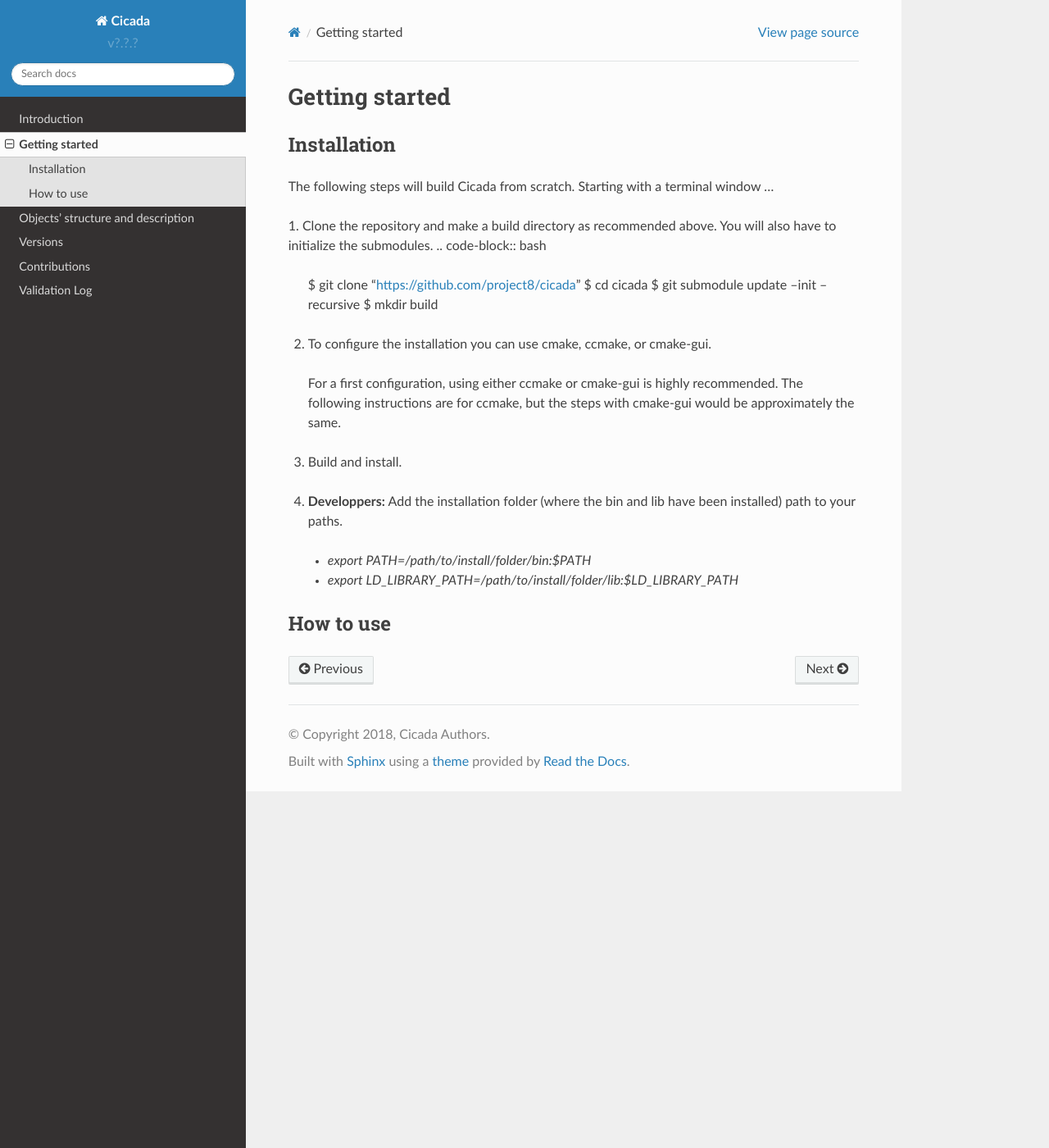
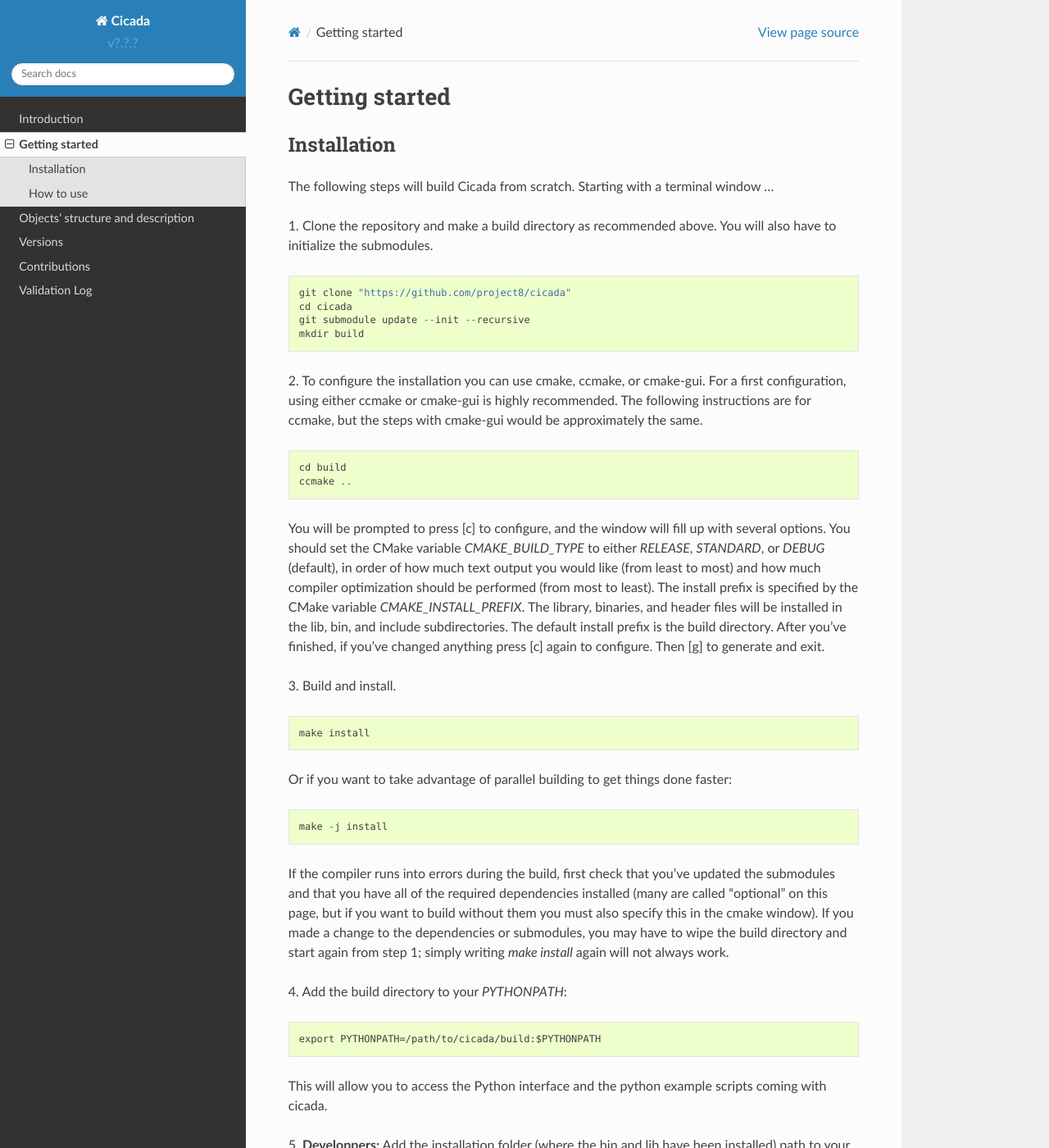
Before and after one commit to project8/cicada, a Sphinx documentation site: the page built from Documentation/GettingStarted.rst, in a window 1280 px wide and 1400 px high. Shown: the whole window at 82% size. Built offline with Sphinx 7.4.7 and the Read the Docs theme 2.0.0, drawn with Linux system fonts in a browser that asks for light colours; some of the changed text lies outside the part shown.

Commit message:
Update GettingStarted

```diff
--- a/Documentation/GettingStarted.rst
+++ b/Documentation/GettingStarted.rst
@@ -4,50 +4,82 @@
 Installation
 ~~~~~~~~~~~~
 
-
 The following steps will build Cicada from scratch.  Starting with a terminal window . . .
 
 1. Clone the repository and make a build directory as recommended above. You will also have to initialize the submodules.
-.. code-block:: bash
-   $ git clone "https://github.com/project8/cicada"
-   $ cd cicada
-   $ git submodule update --init --recursive
-   $ mkdir build
+::
+  git clone "https://github.com/project8/cicada"
+  cd cicada
+  git submodule update --init --recursive
+  mkdir build
 
-
-2. To configure the installation you can use cmake, ccmake, or cmake-gui.
-  For a first configuration, using either ccmake or cmake-gui is highly recommended.
-  The following instructions are for ccmake, but the steps with cmake-gui would be approximately the same.
-.. code-block:: bash
-   $ cd build
-   $ ccmake ..
-
-
-  You will be prompted to press [c] to configure, and the window will fill up with several options.
-
-  You should set the CMake variable `CMAKE_BUILD_TYPE` to either `RELEASE`, `STANDARD`, or `DEBUG` (default), in order of how much text output you would like (from least to most) and how much compiler optimization should be performed (from most to least).
-
-  The install prefix is specified by the CMake variable `CMAKE_INSTALL_PREFIX`.
-  The library, binaries, and header files will be installed in the lib, bin, and include subdirectories. The default install prefix is the build directory.
-
-  After you've finished, if you've changed anything press [c] again to configure.  Then [g] to generate and exit.
+2. To configure the installation you can use cmake, ccmake, or cmake-gui. For a first configuration, using either ccmake or cmake-gui is highly recommended.  The following instructions are for ccmake, but the steps with cmake-gui would be approximately the same.
+::
+  cd build
+  ccmake ..
+You will be prompted to press [c] to configure, and the window will fill up with several options.
+You should set the CMake variable `CMAKE_BUILD_TYPE` to either `RELEASE`, `STANDARD`, or `DEBUG` (default), in order of how much text output you would like (from least to most) and how much compiler optimization should be performed (from most to least).
+The install prefix is specified by the CMake variable `CMAKE_INSTALL_PREFIX`.
+The library, binaries, and header files will be installed in the lib, bin, and include subdirectories. The default install prefix is the build directory.
+After you've finished, if you've changed anything press [c] again to configure.  Then [g] to generate and exit.
 
 3. Build and install.
+::
+  make install
+Or if you want to take advantage of parallel building to get things done faster:
+::
+  make -j install
 
-.. code-block:: bash
-   $ make install
+If the compiler runs into errors during the build, first check that you've updated the submodules and that you have all of the required dependencies installed (many are called "optional" on this page, but if you want to build without them you must also specify this in the cmake window). If you made a change to the dependencies or submodules, you may have to wipe the build directory and start again from step 1; simply writing `make install` again will not always work.
 
+4. Add the build directory to your `PYTHONPATH`:
+::
+  export PYTHONPATH=/path/to/cicada/build:$PYTHONPATH
+This will allow you to access the Python interface and the python example scripts coming with cicada.
 
-  Or if you want to take advantage of parallel building to get things done faster:
-.. code-block:: bash
-   $ make -j install
-
-
-  If the compiler runs into errors during the build, first check that you've updated the submodules and that you have all of the required dependencies installed (many are called "optional" on this page, but if you want to build without them you must also specify this in the cmake window). If you made a change to the dependencies or submodules, you may have to wipe the build directory and start again from step 1; simply writing `make install` again will not always work.
-
-4. **Developpers:** Add the installation folder (where the bin and lib have been installed) path to your paths.
-  - `export PATH=/path/to/install/folder/bin:$PATH`
-  - `export LD_LIBRARY_PATH=/path/to/install/folder/lib:$LD_LIBRARY_PATH`
+5. **Developpers:** Add the installation folder (where the bin and lib have been installed) path to your paths.
+::
+  export PATH=/path/to/cicada/build/bin:$PATH
+  export LD_LIBRARY_PATH=/path/to/cicada/build/lib:$LD_LIBRARY_PATH
 
 How to use
 ~~~~~~~~~~
+
+Cicada does not do anything per se, but is a library retaining the structure of some objects generated by Katydid (see *Objects' structure and description* section for more details).
+An example on how to read a Katydid object is present in `Library/python`.
+The core of this scripts is:
+::
+    import CicadaPy
+
+    import ROOT.Katydid as KT
+    from ROOT import TFile, TTreeReader, TTreeReaderValue
+
+    def ReadKTOutputFile(filename,var):
+        # Change to point to the ROOT file you want
+        # filename = "../../scripts/PhaseI_analysis_roofit/events_000001097_katydid_v2.7.0_concat.root"
+        file = TFile.Open(filename)
+        if not file:
+            raise FileNotFoundError("File {} does not exist".format(filename))
+
+        # Extract tree from file
+        tree = file.Get("multiTrackEvents")
+        # Create TTreeReader
+        treeReader = TTreeReader(tree)
+        # Create object TMultiTrackEventData to "point" to the object "Event" in the tree
+        multiTrackEventObject = TTreeReaderValue(KT.TMultiTrackEventData)(treeReader, "Event")
+
+        resultList = []
+        # Go through the events
+        while treeReader.Next():
+            exec("resultList.append(multiTrackEvents.Get{}())\n".format(var))
+            print(resultList[-1])
+        return resultList
+
+1. The first line adds the Cicada libraries into the ROOT module, so they can be imported by the second import.
+Note that here we call `ROOT.Katydid` and not `ROOT.Cicada`: we are using the `Katydid` namespace that was added to ROOT.
+One day once the Cicada library will be used as a dependency of Katydid, we will use `ROOT.Cicada`.
+
+2. The function `ReadKTOutputFile` takes a file name and a variable of interest and it will print the value of this variable.
+To do this, it extracts the tree called `multiTrackEvents` containing the TMultiTrackEventData object and makes use of the ROOT TTreeReader to get each value of this object.
+The iterator of the tree reader is then used to append to a list and print the value of the parameters `var` of the event object using a `GetX` method (defined by the class).
+The list is then returned.
```
Also changed, not shown: 1 other file.
